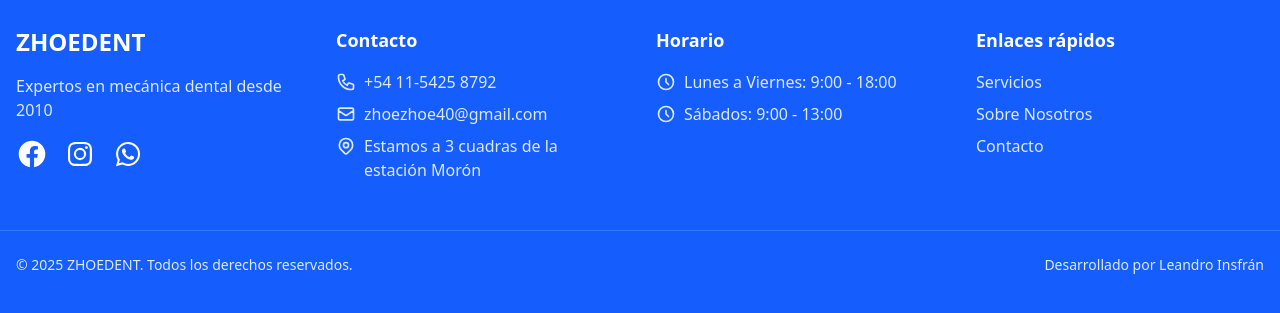
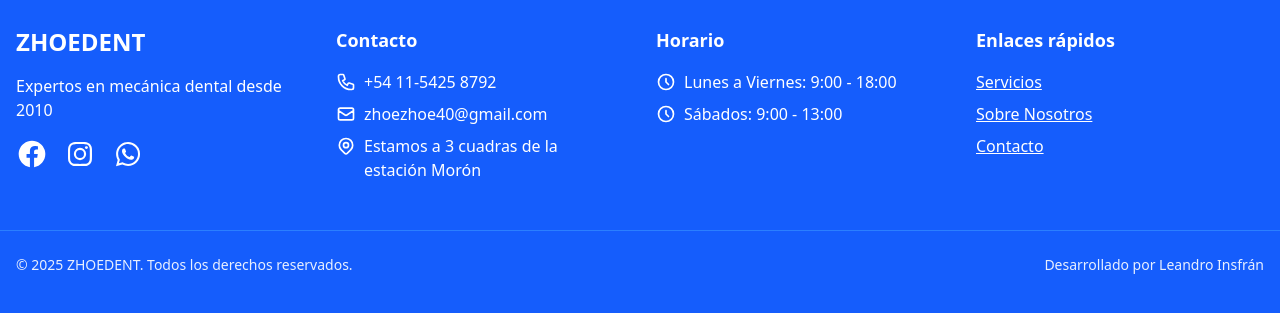
Before and after one commit to L-insfran/zhe-dent, a React (Vite) app: page / in a window 1280 px wide. Shown: the part 1122-1435 px from the top of the page. Built offline with nearby package versions, Linux system fonts and the light colour scheme.

Commit message:
solucionando accesibilidad de footer

```diff
--- a/src/components/Footer.jsx
+++ b/src/components/Footer.jsx
@@ -1,5 +1,5 @@
+import React from "react";
 import ReactGA from "react-ga4";
-import React from "react";
 import { BiLogoFacebookCircle, BiLogoInstagram, BiLogoWhatsapp } from "react-icons/bi";
 
 const contactInfo = {
@@ -56,7 +56,7 @@ const Footer = () => {
         {/* Brand Info */}
         <div>
           <h2 className="text-2xl font-bold mb-4 text-white">{contactInfo.brand.name}</h2>
-          <p className="text-blue-100">{contactInfo.brand.description}</p>
+          <p className="text-white">{contactInfo.brand.description}</p>
           <div className="mt-4 flex gap-4">
             {contactInfo.social.map((social) => (
               <a
@@ -64,7 +64,7 @@ const Footer = () => {
                 href={social.url}
                 target="_blank"
                 rel="noopener noreferrer"
-                className="text-white hover:text-blue-100 transition-colors"
+                className="text-white hover:text-white transition-colors"
                 aria-label={social.name}
                 onClick={() => trackSocialClick(social.name)}
               >
@@ -79,19 +79,19 @@ const Footer = () => {
         <div>
           <h3 className="text-lg font-semibold mb-4 text-white">Contacto</h3>
           <address className="not-italic">
-            <p className="text-blue-100 mb-2 flex items-start">
+            <p className="text-white mb-2 flex items-start">
               <svg className="w-5 h-5 mr-2 mt-0.5 flex-shrink-0" fill="none" stroke="currentColor" viewBox="0 0 24 24" xmlns="http://www.w3.org/2000/svg">
                 <path strokeLinecap="round" strokeLinejoin="round" strokeWidth="2" d="M3 5a2 2 0 012-2h3.28a1 1 0 01.948.684l1.498 4.493a1 1 0 01-.502 1.21l-2.257 1.13a11.042 11.042 0 005.516 5.516l1.13-2.257a1 1 0 011.21-.502l4.493 1.498a1 1 0 01.684.949V19a2 2 0 01-2 2h-1C9.716 21 3 14.284 3 6V5z" />
               </svg>
               {contactInfo.contact.phone}
             </p>
-            <p className="text-blue-100 mb-2 flex items-start">
+            <p className="text-white mb-2 flex items-start">
               <svg className="w-5 h-5 mr-2 mt-0.5 flex-shrink-0" fill="none" stroke="currentColor" viewBox="0 0 24 24" xmlns="http://www.w3.org/2000/svg">
                 <path strokeLinecap="round" strokeLinejoin="round" strokeWidth="2" d="M3 8l7.89 5.26a2 2 0 002.22 0L21 8M5 19h14a2 2 0 002-2V7a2 2 0 00-2-2H5a2 2 0 00-2 2v10a2 2 0 002 2z" />
               </svg>
               {contactInfo.contact.email}
             </p>
-            <p className="text-blue-100 flex items-start">
+            <p className="text-white flex items-start">
               <svg className="w-5 h-5 mr-2 mt-0.5 flex-shrink-0" fill="none" stroke="currentColor" viewBox="0 0 24 24" xmlns="http://www.w3.org/2000/svg">
                 <path strokeLinecap="round" strokeLinejoin="round" strokeWidth="2" d="M17.657 16.657L13.414 20.9a1.998 1.998 0 01-2.827 0l-4.244-4.243a8 8 0 1111.314 0z" />
                 <path strokeLinecap="round" strokeLinejoin="round" strokeWidth="2" d="M15 11a3 3 0 11-6 0 3 3 0 016 0z" />
@@ -104,7 +104,7 @@ const Footer = () => {
         {/* Hours */}
         <div>
           <h3 className="text-lg font-semibold mb-4 text-white">Horario</h3>
-          <div className="text-blue-100">
+          <div className="text-white">
             <p className="mb-2 flex items-start">
               <svg className="w-5 h-5 mr-2 mt-0.5 flex-shrink-0" fill="none" stroke="currentColor" viewBox="0 0 24 24" xmlns="http://www.w3.org/2000/svg">
                 <path strokeLinecap="round" strokeLinejoin="round" strokeWidth="2" d="M12 8v4l3 3m6-3a9 9 0 11-18 0 9 9 0 0118 0z" />
@@ -124,16 +124,16 @@ const Footer = () => {
         <div>
           <h3 className="text-lg font-semibold mb-4 text-white">Enlaces rápidos</h3>
           <nav>
-            <ul className="space-y-2 text-blue-100">
+            <ul className="space-y-2 text-white">
 
               <li>
-                <a href="/servicios" className="hover:text-white transition-colors">Servicios</a>
+                <a href="/servicios" className="text-white hover:text-white focus:text-white transition-colors underline hover:no-underline">Servicios</a>
               </li>
               <li>
-                <a href="/sobrenosotros" className="hover:text-white transition-colors">Sobre Nosotros</a>
+                <a href="/sobrenosotros" className="text-white hover:text-white focus:text-white transition-colors underline hover:no-underline">Sobre Nosotros</a>
               </li>
               <li>
-                <a href="/contacto" className="hover:text-white transition-colors">Contacto</a>
+                <a href="/contacto" className="text-white hover:text-white focus:text-white transition-colors underline hover:no-underline">Contacto</a>
               </li>
             </ul>
           </nav>
@@ -143,10 +143,10 @@ const Footer = () => {
       {/* Copyright Section */}
       <div className="container mx-auto px-4 mt-12 pt-6 border-t border-blue-500">
         <div className="flex flex-col md:flex-row justify-between items-center gap-4">
-          <p className="text-blue-100 text-sm">
+          <p className="text-white text-sm opacity-90">
             &copy; {currentYear} {contactInfo.brand.name}. Todos los derechos reservados.
           </p>
-          <p className="text-blue-100 text-sm">
+          <p className="text-white text-sm opacity-90">
             Desarrollado por <a href={`tel:${contactInfo.developer.phone}`} className="hover:text-white transition-colors">{contactInfo.developer.name}</a>
           </p>
         </div>
```
